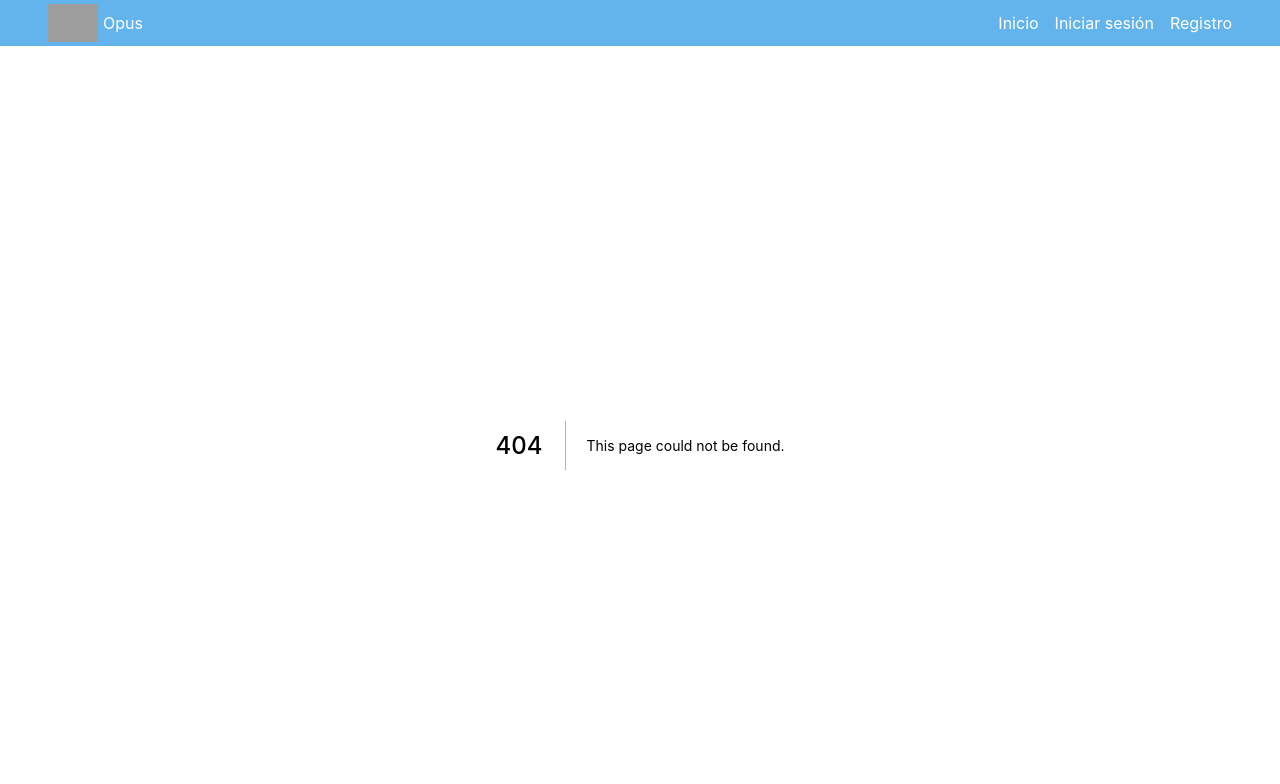
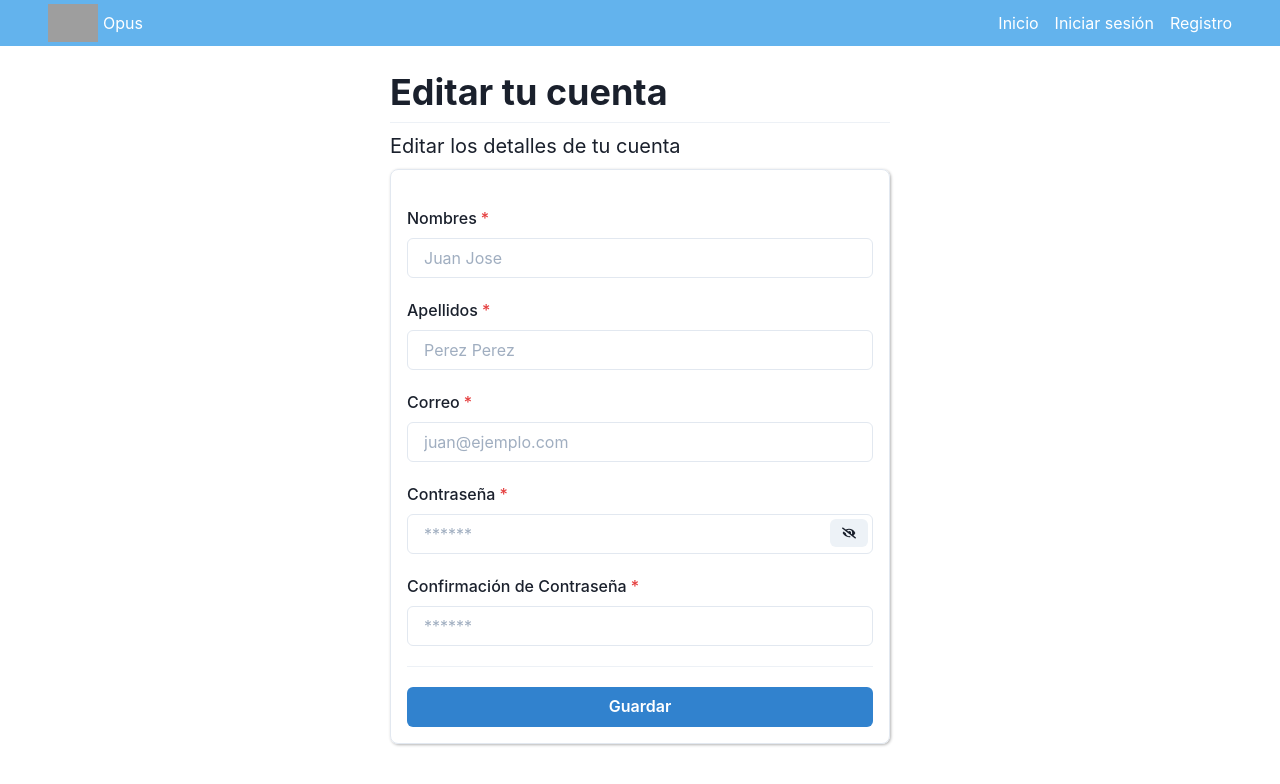
Before and after one commit to Streamelopers/opus-web, a Next.js app: page /cuenta in a window 1280 px wide. Before the commit this address had no page. Shown: the top 784 px of the page. Built offline with nearby package versions, Linux system fonts and the light colour scheme; grey boxes are pictures that could not be loaded.

Commit message:
Add edit profile form

```diff
--- /dev/null
+++ b/pages/cuenta/index.tsx
@@ -0,0 +1,128 @@
+import React, { useState } from "react";
+import NextLink from "next/link";
+import { useForm } from "react-hook-form";
+import { yupResolver } from "@hookform/resolvers/yup";
+import { FaEye, FaEyeSlash } from "react-icons/fa";
+import { editProfileForm } from "../../schemas/edit-user-profile-.schema";
+import Page from "@/components/Page";
+import {
+  Button,
+  Flex,
+  FormControl,
+  FormErrorMessage,
+  FormLabel,
+  Input,
+  InputRightElement,
+  Stack,
+  Text,
+  Heading,
+  Divider,
+  Icon,
+  Box
+} from "@chakra-ui/react";
+
+interface FormValues {
+  firstName: string;
+  lastName: string;
+  email: string;
+  password: string;
+  confirmPassword: string;
+}
+
+const EditProfileForm = () => {
+  const [showPassword, setShowPassword] = useState(false);
+  const {
+    register,
+    handleSubmit,
+    formState: { errors, isSubmitting }
+  } = useForm<FormValues>({
+    resolver: yupResolver(editProfileForm)
+  });
+
+  const onSubmit = (data: FormValues) => {
+    console.log(data);
+  };
+
+  return (
+    <Page title="Perfil de Usuario" description="Formulario de Edicion de Usuario">
+      <Flex justifyContent="center" mt="25">
+        <Stack maxW="500px" w="600px">
+          <Heading fontWeight="700"> Editar tu cuenta</Heading>
+          <Divider />
+          <Text fontSize="xl">Editar los detalles de tu cuenta</Text>
+            <Box
+                p={4}
+                borderWidth="1px"
+                rounded="lg"
+                shadow="1px 1px 3px rgba(0,0,0,0.3)"
+            >
+            <form onSubmit={handleSubmit(onSubmit)}>
+                <Stack spacing="20px" mt="5">
+                <FormControl isInvalid={!!errors.firstName} isRequired>
+                    <FormLabel htmlFor="firstname">Nombres</FormLabel>
+                    <Input id="firstname" placeholder="Juan Jose" autoComplete="firstname" {...register("firstName")} />
+                    <FormErrorMessage>{errors.firstName?.message}</FormErrorMessage>
+                </FormControl>
+
+                <FormControl isInvalid={!!errors.lastName} isRequired>
+                    <FormLabel htmlFor="lastname">Apellidos</FormLabel>
+                    <Input id="lastname" placeholder="Perez Perez" autoComplete="lastname" {...register("lastName")} />
+                    <FormErrorMessage>{errors.lastName?.message}</FormErrorMessage>
+                </FormControl>
+
+                <FormControl isInvalid={!!errors.email} isRequired>
+                    <FormLabel htmlFor="email">Correo</FormLabel>
+                    <Input
+                    type="email"
+                    autoComplete="email"
+                    id="email"
+                    placeholder="juan@ejemplo.com"
+                    {...register("email")}
+                    />
+                    <FormErrorMessage>{errors.email?.message}</FormErrorMessage>
+                </FormControl>
+
+                <FormControl isInvalid={!!errors.password} isRequired>
+                    <FormLabel htmlFor="password">Contraseña</FormLabel>
+                    <Input
+                    type={showPassword ? "text" : "password"}
+                    autoComplete="new-password"
+                    id="password"
+                    placeholder="******"
+                    {...register("password")}
+                    />
+                    <InputRightElement width="3rem" css={{ top: "37.5px" }}>
+                    <Button h="1.75rem" size="sm" onClick={() => setShowPassword(!showPassword)}>
+                        {showPassword ? <Icon as={FaEye} /> : <Icon as={FaEyeSlash} />}
+                    </Button>
+                    </InputRightElement>
+                    <FormErrorMessage>{errors.password?.message}</FormErrorMessage>
+                </FormControl>
+
+                <FormControl isInvalid={!!errors.confirmPassword} isRequired>
+                    <FormLabel htmlFor="confirmPassword">Confirmación de Contraseña</FormLabel>
+                    <Input
+                    type={showPassword ? "text" : "password"}
+                    autoComplete="new-password"
+                    id="confirmPassword"
+                    placeholder="******"
+                    {...register("confirmPassword")}
+                    />
+                    <FormErrorMessage>{errors.confirmPassword?.message}</FormErrorMessage>
+                </FormControl>
+
+                <Divider />
+
+                <Button mt={4} colorScheme="blue" type="submit" isLoading={isSubmitting}>
+                    Guardar
+                </Button>
+                </Stack>
+            </form>
+            </Box>
+        </Stack>
+      </Flex>
+    </Page>
+  );
+};
+
+export default EditProfileForm;
--- /dev/null
+++ b/schemas/edit-user-profile-.schema.tsx
@@ -0,0 +1,11 @@
+import * as yup from "yup";
+
+
+export const editProfileForm = yup.object().shape({
+  firstName: yup.string().required().min(2).trim().label("El Nombre"),
+  lastName: yup.string().required().min(2).trim().label("El apellido"),
+  email: yup.string().email().trim().label("El Correo"),
+  password: yup.string().required().min(8).label("La Contraseña"),
+  confirmPassword: yup.string().required().min(8)
+  .oneOf([yup.ref('password'), null], 'Ambas Contraseñas deben ser iguales')
+});
```
